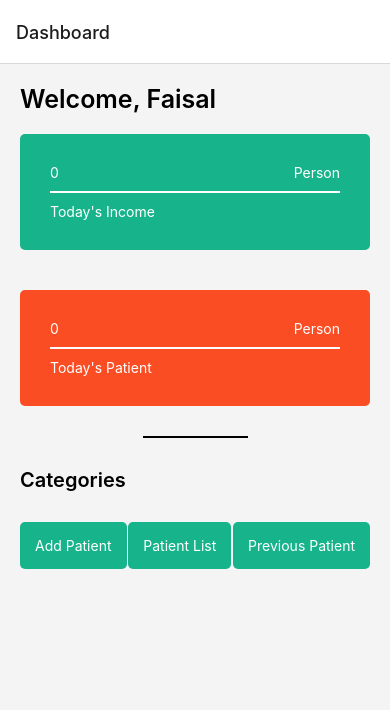
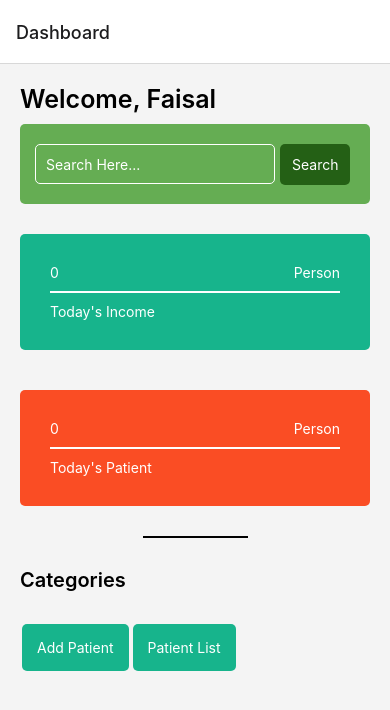
Before and after one commit to Faisal0385/medikartapp, a React Native app: screen /Receipt in a window 390 px wide. Both pictures are taken after a click on the button 26 px from the left and 32 px from the top of the page. Shown: the top 710 px of the page. Built offline with nearby package versions, Linux system fonts and the light colour scheme.

Commit message:
patient history updated

```diff
--- a/src/components/Search.jsx
+++ b/src/components/Search.jsx
@@ -8,7 +8,7 @@ import {
 import React from "react";
 import { COLOR_WHITE } from "../utils/colors";
 
-const Search = () => {
+const Search = ({goto}) => {
   return (
     <View style={styles.searchStyle}>
       <View style={{ flexDirection: "row", alignItems: "center" }}>
@@ -17,7 +17,7 @@ const Search = () => {
           style={styles.searchInputStyle}
           placeholder="Search Here..."
         />
-        <TouchableOpacity style={styles.searchBtn}>
+        <TouchableOpacity style={styles.searchBtn} onPress={goto}>
           <Text style={{ color: COLOR_WHITE }}>Search</Text>
         </TouchableOpacity>
       </View>
--- a/src/screens/DashboardScreen/DashboardScreen.jsx
+++ b/src/screens/DashboardScreen/DashboardScreen.jsx
@@ -30,7 +30,7 @@ const DashboardScreen = () => {
         <HeadingTitle title="Welcome, Faisal" />
 
         {/* Search Component */}
-        {/* <Search /> */}
+        <Search goto={goToPatientHistoryScreen} />
 
         <DashboardCard />
 
@@ -70,7 +70,6 @@ const DashboardScreen = () => {
         <View
           style={{
             flexDirection: "row",
-            justifyContent: "space-between",
             marginVertical: 30,
           }}
         >
@@ -86,12 +85,12 @@ const DashboardScreen = () => {
           >
             <Text style={{ color: "white" }}>Patient List</Text>
           </TouchableOpacity>
-          <TouchableOpacity
+          {/* <TouchableOpacity
             style={styles.button}
             onPress={goToPatientHistoryScreen}
           >
             <Text style={{ color: "white" }}>Previous Patient</Text>
-          </TouchableOpacity>
+          </TouchableOpacity> */}
         </View>
       </SafeAreaView>
     </View>
@@ -111,5 +110,6 @@ const styles = StyleSheet.create({
     backgroundColor: "#17B48C",
     padding: 15,
     borderRadius: 5,
+    margin:2
   },
 });
--- a/src/screens/PatientHistory/PatientHistory.jsx
+++ b/src/screens/PatientHistory/PatientHistory.jsx
@@ -13,9 +13,10 @@ import { COLOR_WHITE } from "../../utils/colors";
 const PatientHistory = () => {
   return (
     <SafeAreaView style={styles.container}>
-
       {/* Search Component */}
-      <Search />
+      <View style={{ paddingHorizontal: 10 }}>
+        <Search />
+      </View>
 
       <ScrollView>
         <View style={[styles.card, styles.shadowProp]}>
--- a/src/screens/PatientInfoScreen/PatientInfoScreen.jsx
+++ b/src/screens/PatientInfoScreen/PatientInfoScreen.jsx
@@ -43,40 +43,43 @@ const PatientInfoScreen = () => {
             >
               <Pressable
                 style={{
+                  flex:1,
                   backgroundColor: "teal",
                   padding: 10,
                   borderRadius: 10,
                   margin: 5,
                 }}
               >
-                <Text style={{ color: "white" }}>Male</Text>
+                <Text style={{ color: "white", textAlign:"center" }}>Male</Text>
               </Pressable>
               <Pressable
                 style={{
+                  flex:1,
                   backgroundColor: "teal",
                   padding: 10,
                   borderRadius: 10,
                   margin: 5,
                 }}
               >
-                <Text style={{ color: "white" }}>Female</Text>
+                <Text style={{ color: "white", textAlign:"center" }}>Female</Text>
               </Pressable>
               <Pressable
                 style={{
+                  flex:1,
                   backgroundColor: "teal",
                   padding: 10,
                   borderRadius: 10,
                   margin: 5,
                 }}
               >
-                <Text style={{ color: "white" }}>Others</Text>
+                <Text style={{ color: "white", textAlign:"center" }}>Others</Text>
               </Pressable>
             </View>
 
+            <Text style={{ fontWeight: "700" }}>Phone</Text>
+            <TextInput style={styles.input} placeholder="Phone" />
             <Text style={{ fontWeight: "700" }}>Age</Text>
             <TextInput style={styles.input} placeholder="Age" />
-            <Text style={{ fontWeight: "700" }}>Phone</Text>
-            <TextInput style={styles.input} placeholder="Phone" />
             <Text style={{ fontWeight: "700" }}>Patient Weight (Kg)</Text>
             <TextInput style={styles.input} placeholder="Patient Weight (Kg)" />
             <Text style={{ fontWeight: "700" }}>Blood Group</Text>
--- a/src/screens/PatientListScreen/PatientListScreen.jsx
+++ b/src/screens/PatientListScreen/PatientListScreen.jsx
@@ -10,7 +10,7 @@ const PatientListScreen = () => {
   return (
     <SafeAreaView style={styles.container}>
       {/* Heading Title Component */}
-      <HeadingTitle title="Max Hospital" />
+      <HeadingTitle title="Zyona Laser" />
 
       {/* Search Component */}
       <Search />
```
